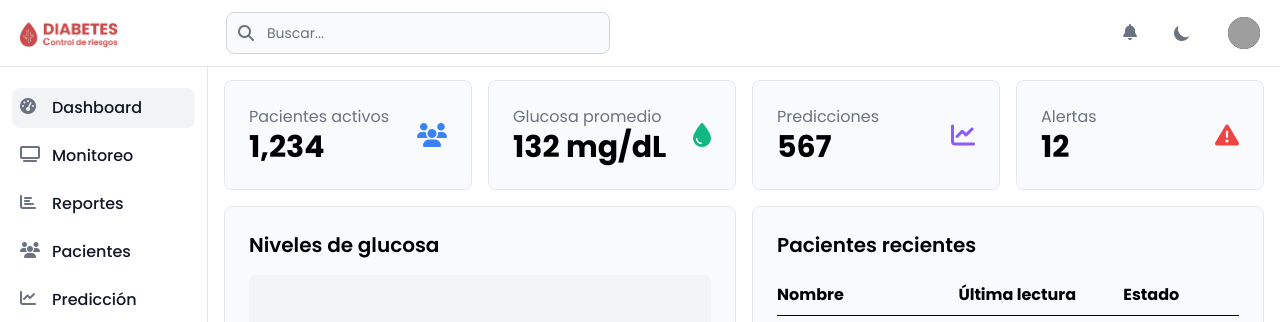
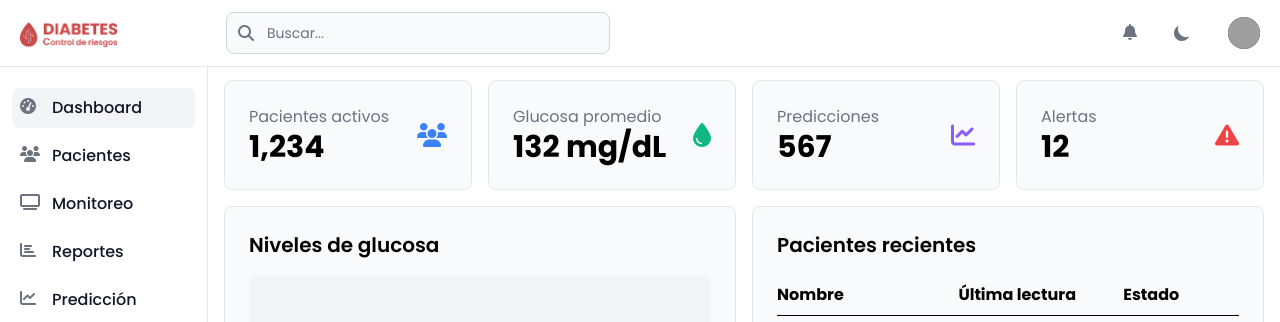
Before and after one commit to chrisdev-ts/dabetai-webapp, an Angular app: page /dashboard/general-view in a window 1280 px wide. Shown: the top 322 px of the page. Built offline with nearby package versions, Linux system fonts and the light colour scheme; grey boxes are pictures that could not be loaded.

Commit message:
Refactor sidebar-navbar component; update search bar comments and remove unused code for improved clarity and maintenance

```diff
--- a/src/app/shared/components/sidebar-navbar/sidebar-navbar.component.html
+++ b/src/app/shared/components/sidebar-navbar/sidebar-navbar.component.html
@@ -13,7 +13,7 @@
                         alt="Logo de la aplicación" />
                 </a>
 
-                <!-- Barra de búsqueda convertida en icono de lupa en dispositivos pequeños -->
+                <!-- Barra de búsqueda -->
                 <div class="relative hidden md:block lg:w-96">
                     <div class="absolute inset-y-0 left-0 flex items-center pl-3 pointer-events-none">
                         <i class="fas fa-search text-gray-500 dark:text-gray-400"></i>
@@ -27,13 +27,6 @@
             </div>
 
             <div class="flex items-center space-x-4">
-                <!-- <button type="button"
-                    class="text-white bg-blue-700 hover:bg-blue-800 focus:ring-4 focus:outline-none focus:ring-blue-300 font-medium rounded-lg text-sm px-3 py-2 md:px-4 md:py-2 text-center dark:bg-blue-600 dark:hover:bg-blue-700 dark:focus:ring-blue-800">
-                    Mejorar plan
-                </button> -->
-
-
-                <!-- Icono de lupa para móviles -->
                 <button type="button"
                     class="p-2 md:hidden text-gray-500 rounded-lg hover:bg-gray-100 dark:text-gray-400 dark:hover:bg-gray-700">
                     <i class="fas fa-search w-5 h-5"></i>
@@ -123,6 +116,13 @@
                 </a>
             </li>
             <li>
+                <a routerLink="/dashboard/patients" routerLinkActive="bg-gray-100 dark:bg-gray-700 transition-colors"
+                    class="flex items-center p-2 text-gray-900 rounded-lg dark:text-white hover:bg-gray-100 dark:hover:bg-gray-700 group">
+                    <i class="fas fa-users w-5 h-5 text-gray-500 dark:text-gray-400"></i>
+                    <span class="ms-3">Pacientes</span>
+                </a>
+            </li>
+            <li>
                 <a routerLink="/monitoreo" routerLinkActive="bg-gray-100 dark:bg-gray-700 transition-colors"
                     class="flex items-center p-2 text-gray-900 rounded-lg dark:text-white hover:bg-gray-100 dark:hover:bg-gray-700 group">
                     <i class="fas fa-tv w-5 h-5 text-gray-500 dark:text-gray-400"></i>
@@ -134,13 +134,6 @@
                     class="flex items-center p-2 text-gray-900 rounded-lg dark:text-white hover:bg-gray-100 dark:hover:bg-gray-700 group">
                     <i class="fas fa-chart-bar w-5 h-5 text-gray-500 dark:text-gray-400"></i>
                     <span class="ms-3">Reportes</span>
-                </a>
-            </li>
-            <li>
-                <a routerLink="/pacientes" routerLinkActive="bg-gray-100 dark:bg-gray-700 transition-colors"
-                    class="flex items-center p-2 text-gray-900 rounded-lg dark:text-white hover:bg-gray-100 dark:hover:bg-gray-700 group">
-                    <i class="fas fa-users w-5 h-5 text-gray-500 dark:text-gray-400"></i>
-                    <span class="ms-3">Pacientes</span>
                 </a>
             </li>
             <li>
```
